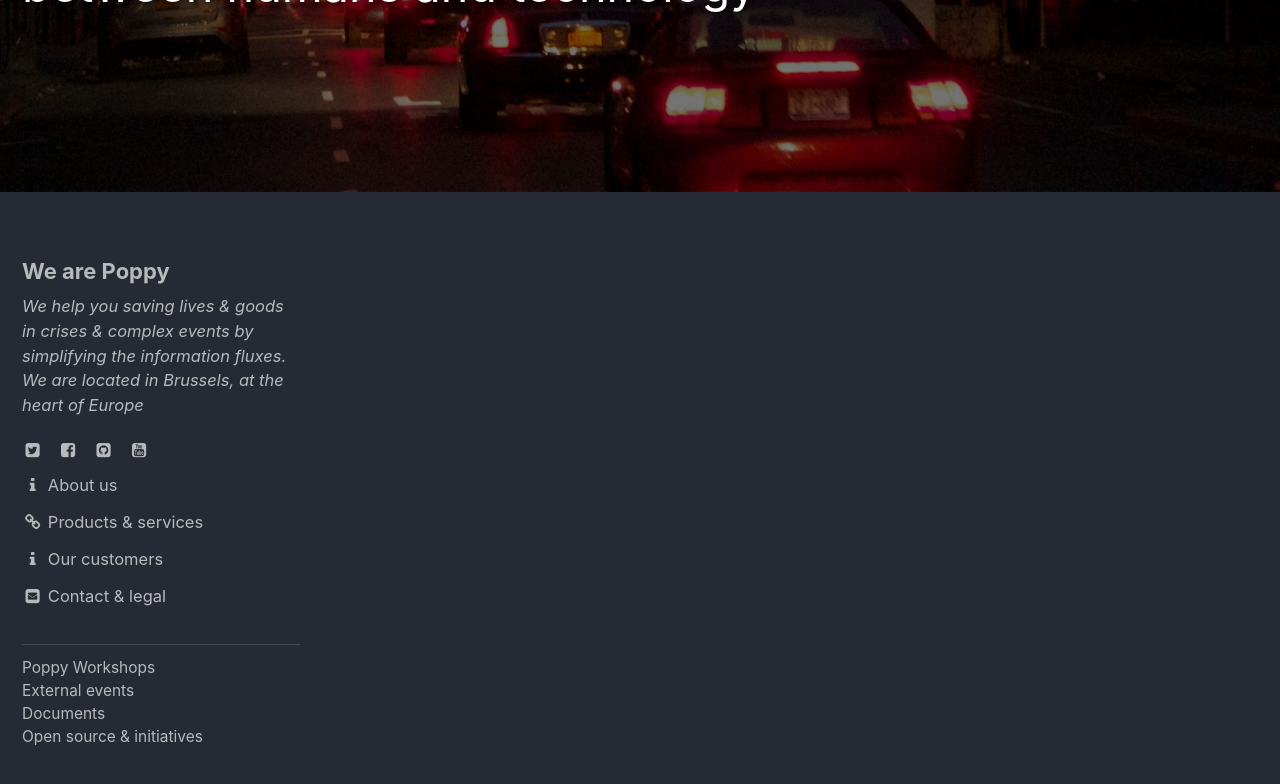
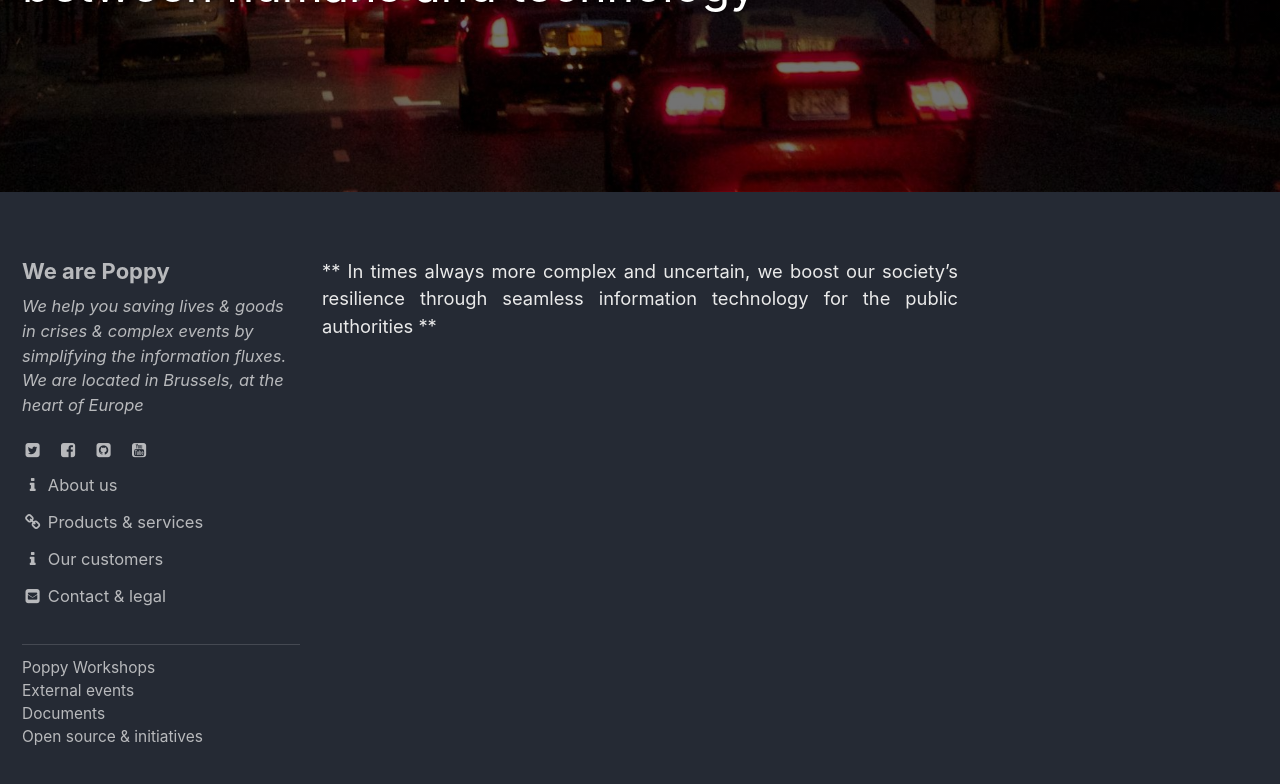
Before and after one commit to ccloquet/ccloquet.github.io, a Jekyll site: the page built from _pages/about_us.md, in a window 1280 px wide and 900 px high, scrolled down 373 px. Shown: the top 784 px of the window. Built offline with Jekyll 4.4.1, drawn with Linux system fonts in a browser that asks for light colours; cached includes are drawn as plain includes.

Commit message:
Update about_us.md

```diff
--- a/_pages/about_us.md
+++ b/_pages/about_us.md
@@ -8,3 +8,6 @@ header:
   overlay_filter: 0.55 # same as adding an opacity of 0.5 to a black background
 permalink: /about_us/
 ---
+
+
+** In times always more complex and uncertain, we boost our society's resilience through seamless information technology for the public authorities **
```
